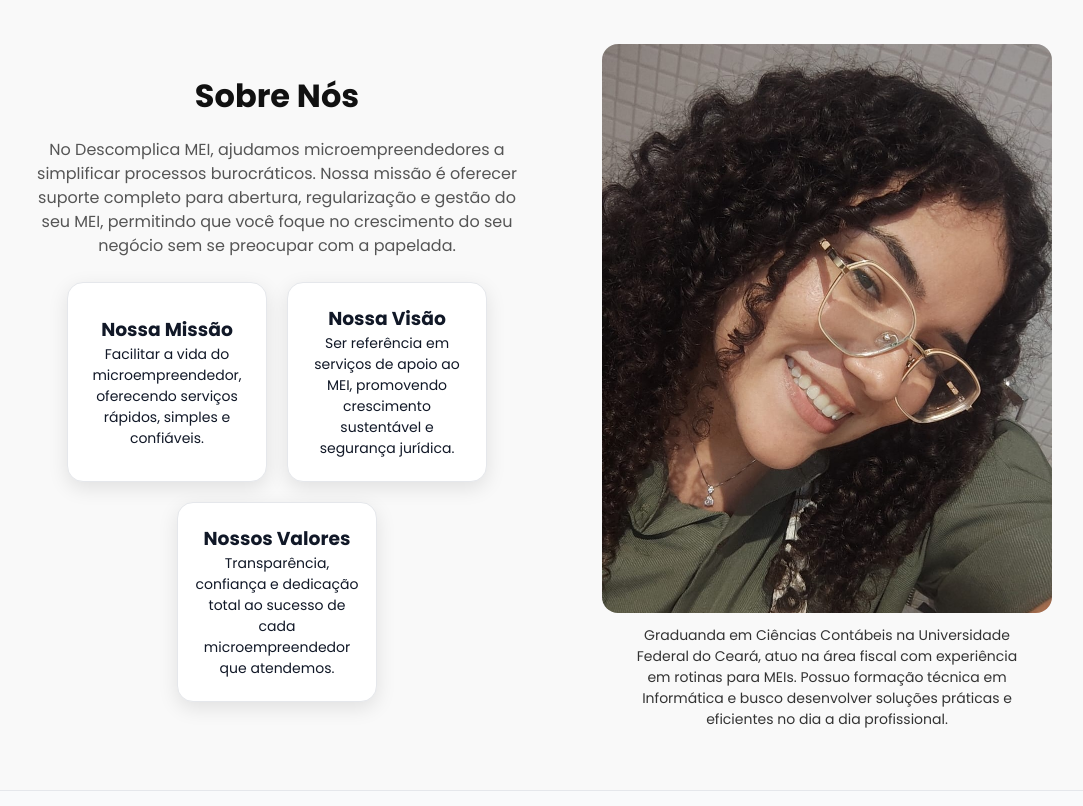
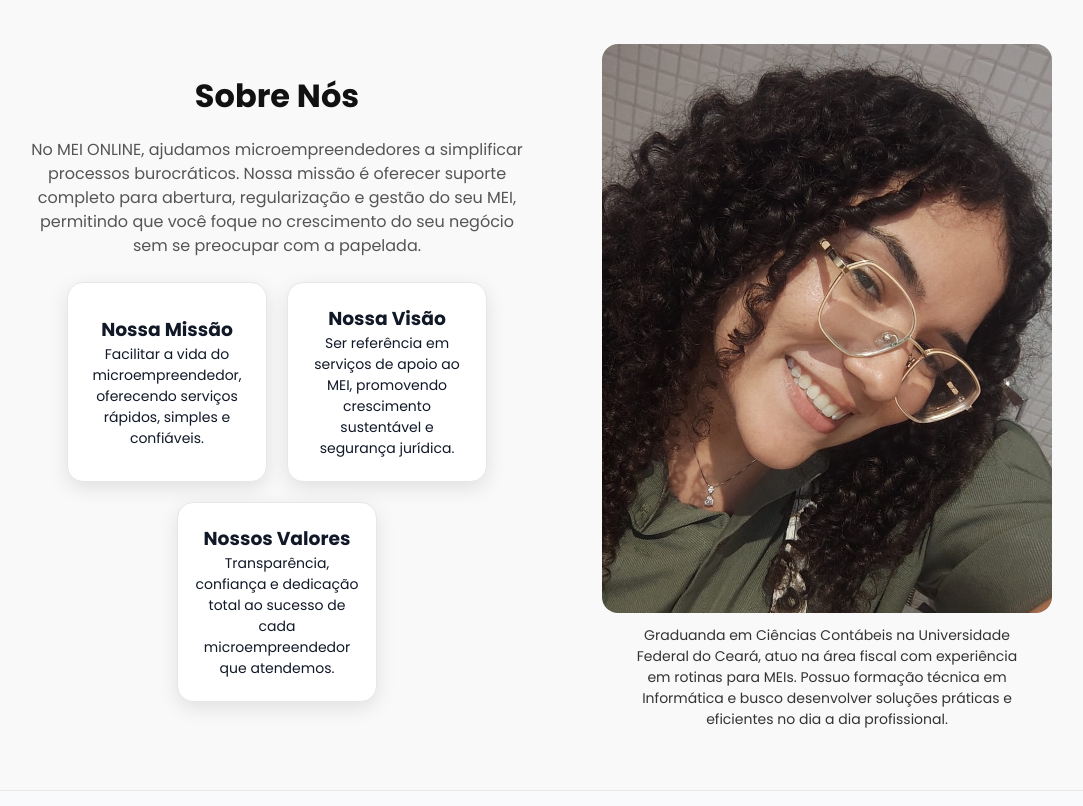
Before and after one commit to eduardacelina/MEI-ONLINE, a plain HTML site: page index.html in a window 1280 px wide. Shown: the part 2160-2966 px from the top of the page, without its empty margins (88-1171 px from the left). Drawn offline with Linux system fonts and the light colour scheme.

Commit message:
index.html

```diff
--- a/index.html
+++ b/index.html
@@ -440,7 +440,7 @@
     <div style="flex:1; min-width:280px; text-align:center;">
       <h2 class="section-title" style="color:#111;">Sobre Nós</h2>
       <p class="muted" style="color:#555; margin:12px 0 24px;">
-        No Descomplica MEI, ajudamos microempreendedores a simplificar processos burocráticos.
+        No MEI ONLINE, ajudamos microempreendedores a simplificar processos burocráticos.
         Nossa missão é oferecer suporte completo para abertura, regularização e gestão do seu MEI,
         permitindo que você foque no crescimento do seu negócio sem se preocupar com a papelada.
       </p>
```
